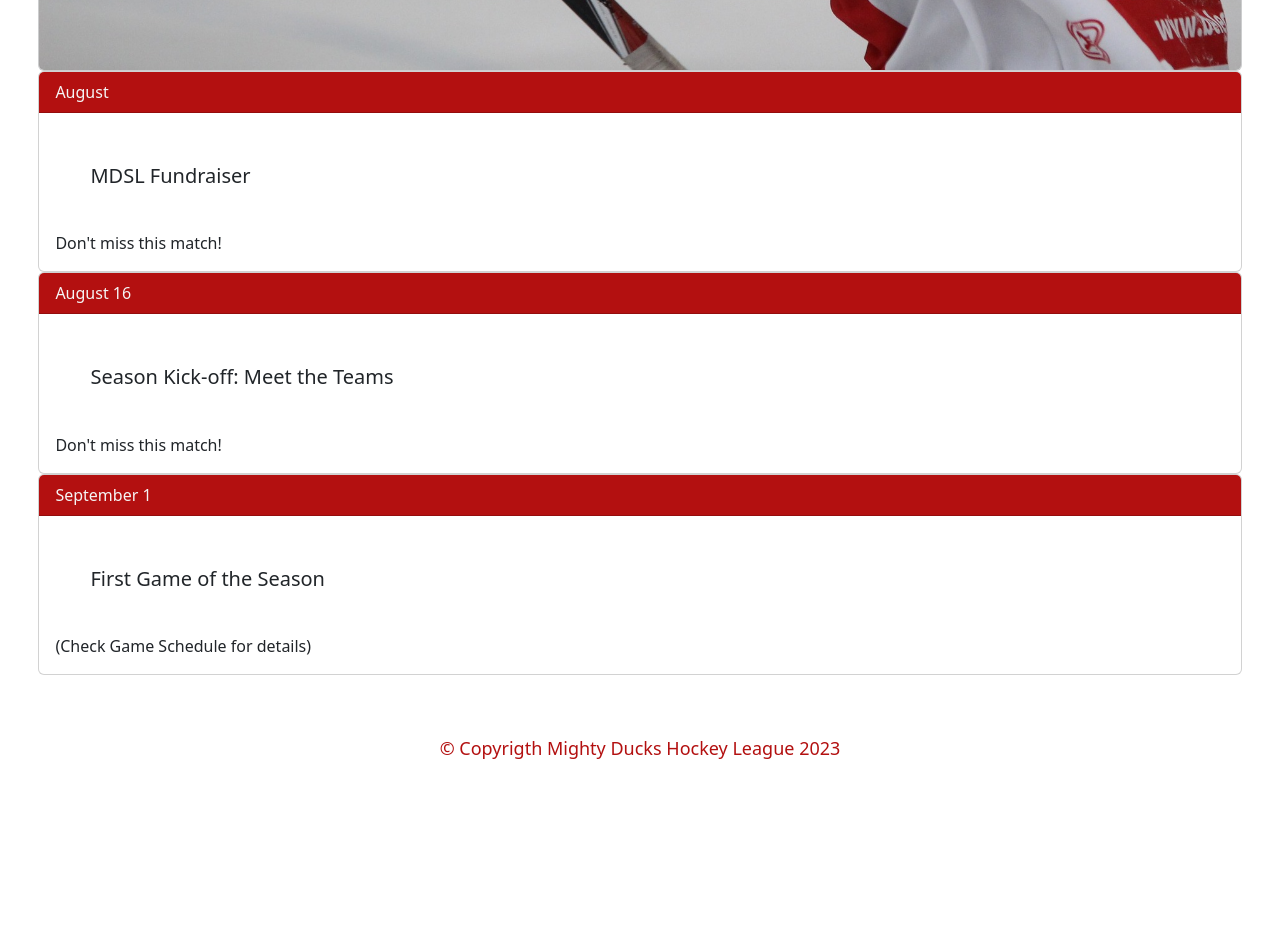
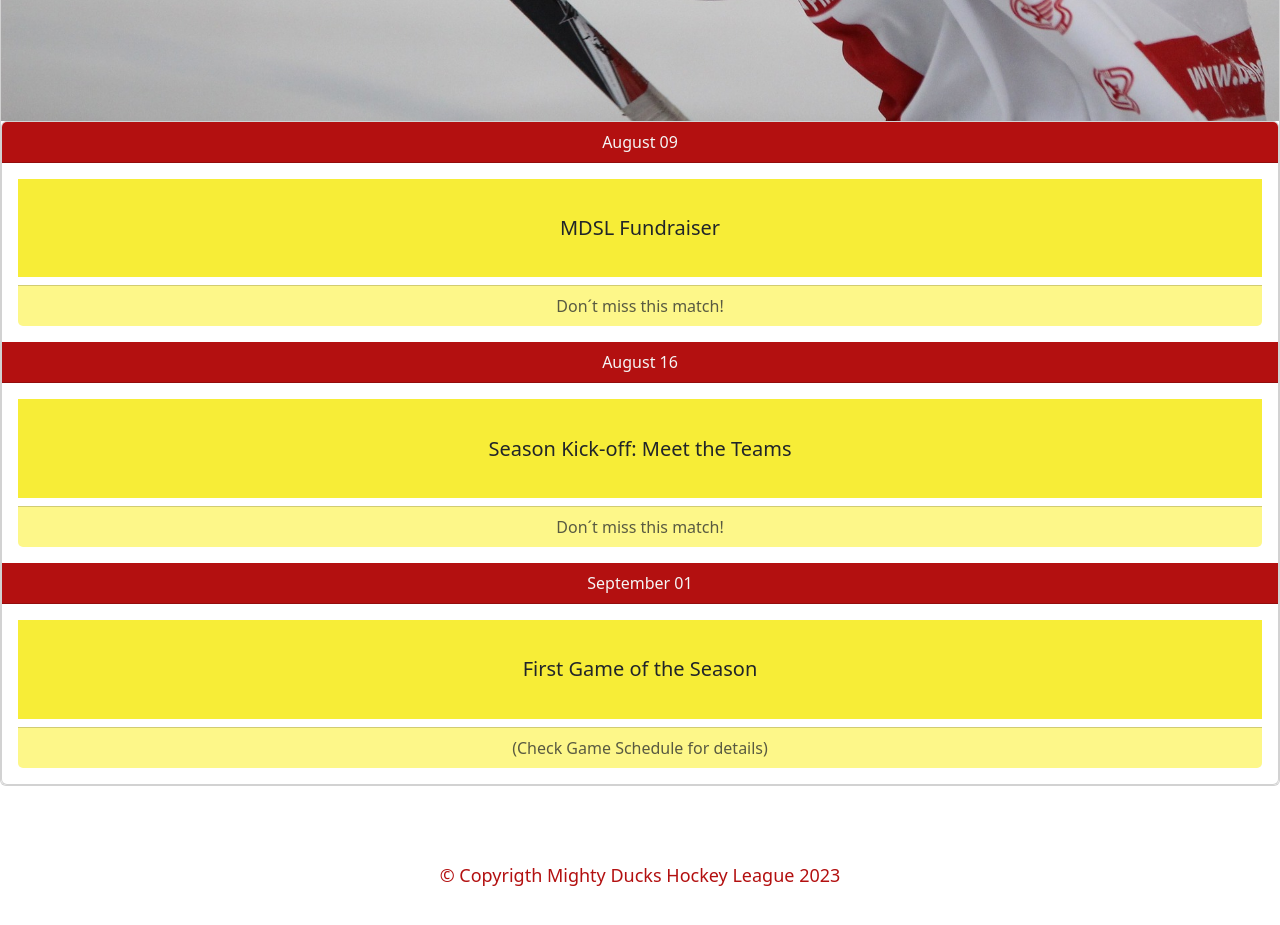
Before and after one commit to irisleguiza/FrontEnd-Mighty-Ducks-Hockey-League, a plain HTML site: page index.html in a window 1280 px wide. Shown: the part 880-1805 px from the top of the page. Before the commit the page ends 1678 px from the top, so only its background shows below. Drawn offline with nearby package versions, Linux system fonts and the light colour scheme.

Commit message:
modificacion card home

```diff
--- a/index.html
+++ b/index.html
@@ -9,7 +9,7 @@
 <link rel="stylesheet" href="style4.css">
 <link href="https://cdn.jsdelivr.net/npm/bootstrap@5.3.0-alpha1/dist/css/bootstrap.min.css" rel="stylesheet" integrity="sha384-GLhlTQ8iRABdZLl6O3oVMWSktQOp6b7In1Zl3/Jr59b6EGGoI1aFkw7cmDA6j6gD" crossorigin="anonymous">
 <title> Mighty Ducks Hockey League</title>
-
+</head>
 <body>
      <!--navegacion-->
 <header>
@@ -43,14 +43,14 @@
             <button class="navbar-toggler" type="button" data-bs-toggle="collapse" data-bs-target="#navbarToggleExternalContent" aria-controls="navbarToggleExternalContent" aria-expanded="false" aria-label="Toggle navigation">
              <span class="navbar-toggler-icon"></span>
             </button>
-              <img class="logo" src="img/LogoMightyDucks.png" alt="logo" width="100px" height="100px">
+            <img class="logo" src="img/LogoMightyDucks.png" alt="logo" width="100" height="100">
                 <h2>Mighty Ducks Hockey League</h2>
           </div>
         </nav>
     </header>
 
     <main>
-        <!--titulo de pagina-->
+
               <div class="second-title">
                   <ul class="nav justify-content-center-secondT">
                      <li>
@@ -58,48 +58,49 @@
                      </li>
                   </ul>
               </div>
-           </div>
-        <!--contenido-->
-              <div class="container-fluid">
-                <div class="card text-bg-light">
-                  <img src="img/hockey1.jpg" class="card-img" alt="hockey">
-                  <div class="card-img-overlay">
+
+
+              <div class="card mb-3">
+                <img src="img/hockey1.jpg" class="card-img-top" alt="hockey">
+            <div class="card text-center">
+                <div class="card-header"> August 09</div>
+                <div class="card-body">
+                  <h5 class="card-title">MDSL Fundraiser</h5>
+
+                <div class="card-footer text-muted">
+                  Don´t miss this match!
                 </div>
               </div>
-                   <div class="card">
-                        <div class="card-header"> August </div>
+
+                <div class="card-header"> August 16</div>
                 <div class="card-body">
-                             <h5 class="card-title">MDSL Fundraiser</h5>
-                             <p class="card-text">Don't miss this match!</p>
+                  <h5 class="card-title">Season Kick-off: Meet the Teams</h5>
+
+                <div class="card-footer text-muted">
+                  Don´t miss this match!
                 </div>
               </div>
-                   <div class="card">
-                        <div class="card-header">August 16 </div>
-                          <div class="card-body">
-                            <h5 class="card-title">Season Kick-off: Meet the Teams</h5>
-                            <p class="card-text">Don't miss this match!</p>
-                   </div>
-                   </div>
-                   <div class="card">
-                        <div class="card-header"> September 1</div>
+
+                <div class="card-header"> September 01</div>
                 <div class="card-body">
                   <h5 class="card-title">First Game of the Season</h5>
-                            <p class="card-text">(Check Game Schedule for details)</p>
+                <div class="card-footer text-muted">
+                  (Check Game Schedule for details)
                 </div>
               </div>
             </div>
+
       </main>
-      <!--pie de pagina-->
+
       <footer>
           <div class="copyrigth">
             <nav class="nav justify-content-center">
               <div class="nav justify-content-center">
-                <p class="navbar-brand-footer" href="#"> © Copyrigth Mighty Ducks Hockey League 2023</p>
+                <p class="navbar-brand-footer"> © Copyrigth Mighty Ducks Hockey League 2023</p>
               </div>
             </nav>
           </div>
       </footer>
-
       <script src="https://cdn.jsdelivr.net/npm/bootstrap@5.3.0-alpha1/dist/js/bootstrap.bundle.min.js" integrity="sha384-w76AqPfDkMBDXo30jS1Sgez6pr3x5MlQ1ZAGC+nuZB+EYdgRZgiwxhTBTkF7CXvN" crossorigin="anonymous"></script>
   </body>
 </html>
--- a/style4.css
+++ b/style4.css
@@ -74,6 +74,16 @@ body {
     display:flex;
     justify-content: space-evenly;
     padding-top: 25px;
+  }
+  .card-title{
+    background-color: #f7ed37;
+    padding-left:2%;
+    padding-right: 2%;
+  }
+  .card-footer.text-muted{
+    background-color: #fdf789;
+    padding-left:2%;
+    padding-right: 2%;
   }
   .card-img-top{
     object-fit: cover!important;
```
Also changed, not shown: game.html (+1 -1 lines). Lines whose indentation alone changed are shown as unchanged.
